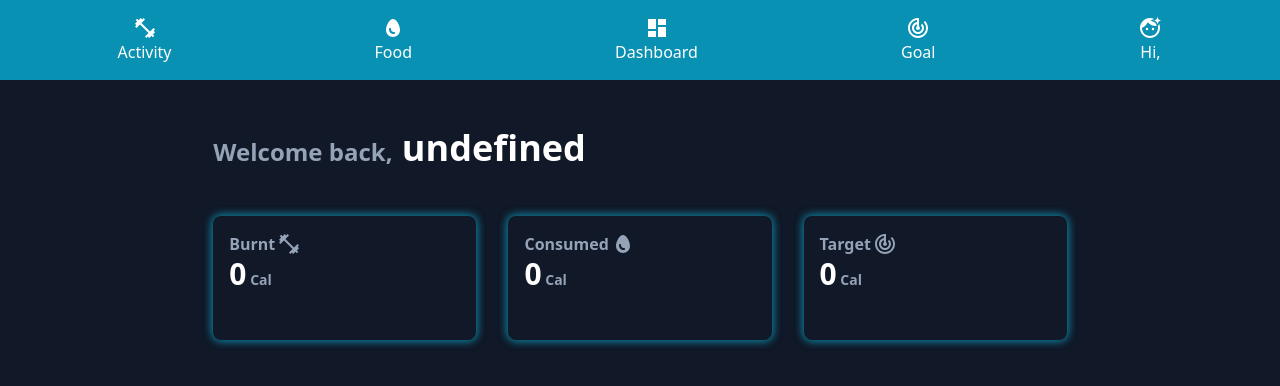
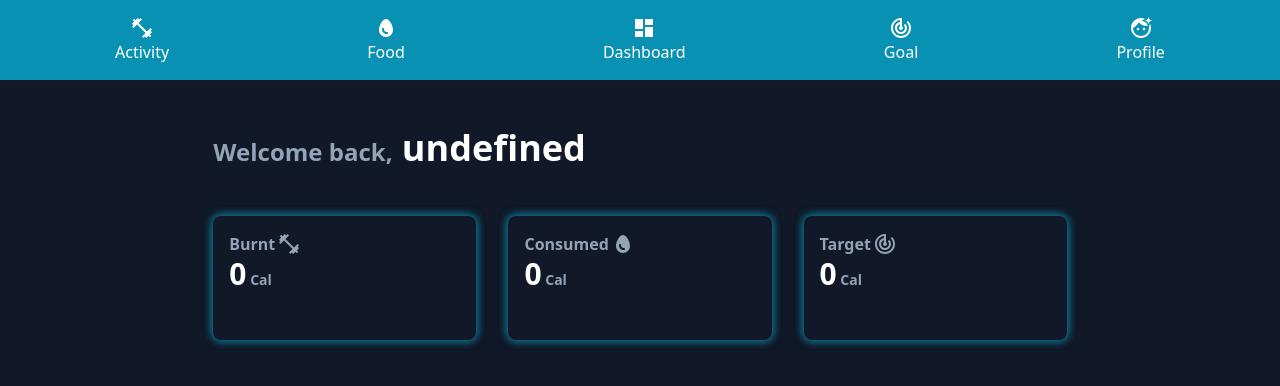
Before and after one commit to adiMallya/fitigue, a React (Vite) app: page / in a window 1280 px wide. Shown: the top 386 px of the page. Built offline with nearby package versions, Linux system fonts and the light colour scheme; no server answers; sample sign-in values are in the browser's storage.

Commit message:
refactor: minor fixes

```diff
--- a/src/shared/components/Loader.tsx
+++ b/src/shared/components/Loader.tsx
@@ -1,5 +1,5 @@
 export const Loader = (): JSX.Element => (
-  <div role="status" className="text-center">
+  <div role="status" className="fixed inset-1/2 z-40">
     <svg
       aria-hidden="true"
       className="inline w-10 h-10 mr-2 text-gray-200 animate-spin dark:text-gray-600 fill-cyan-500"
--- a/src/shared/components/Navbar.tsx
+++ b/src/shared/components/Navbar.tsx
@@ -34,9 +34,9 @@ const Navbar = (): JSX.Element => {
                     </Link>
                 </li>
                 <li>
-                    <Link to="/profile" className="text-white flex flex-col items-center">
+                    <Link to="#" className="text-white flex flex-col items-center">
                         {user?.sex === 'Female' ? (<Face3/>) : user?.sex === 'Male' ? <Face/> : <FaceRetouchingNatural/>}
-                        <span className='md:block hidden' aria-label='Profile'>Hi, {user?.username}</span>
+                        <span className='md:block hidden' aria-label='Profile'>Profile</span>
                     </Link>
                 </li>
             </ul>
```
